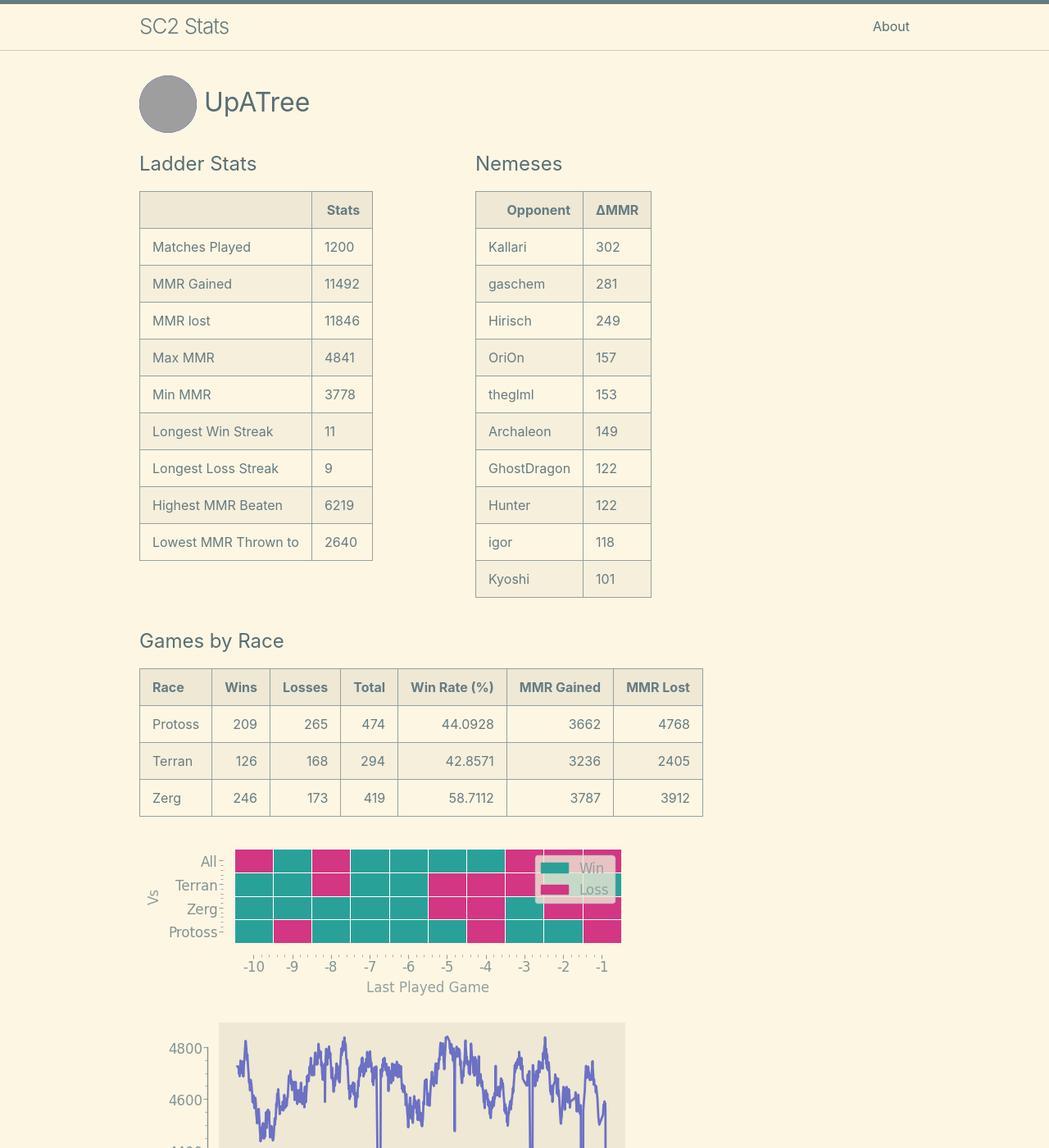
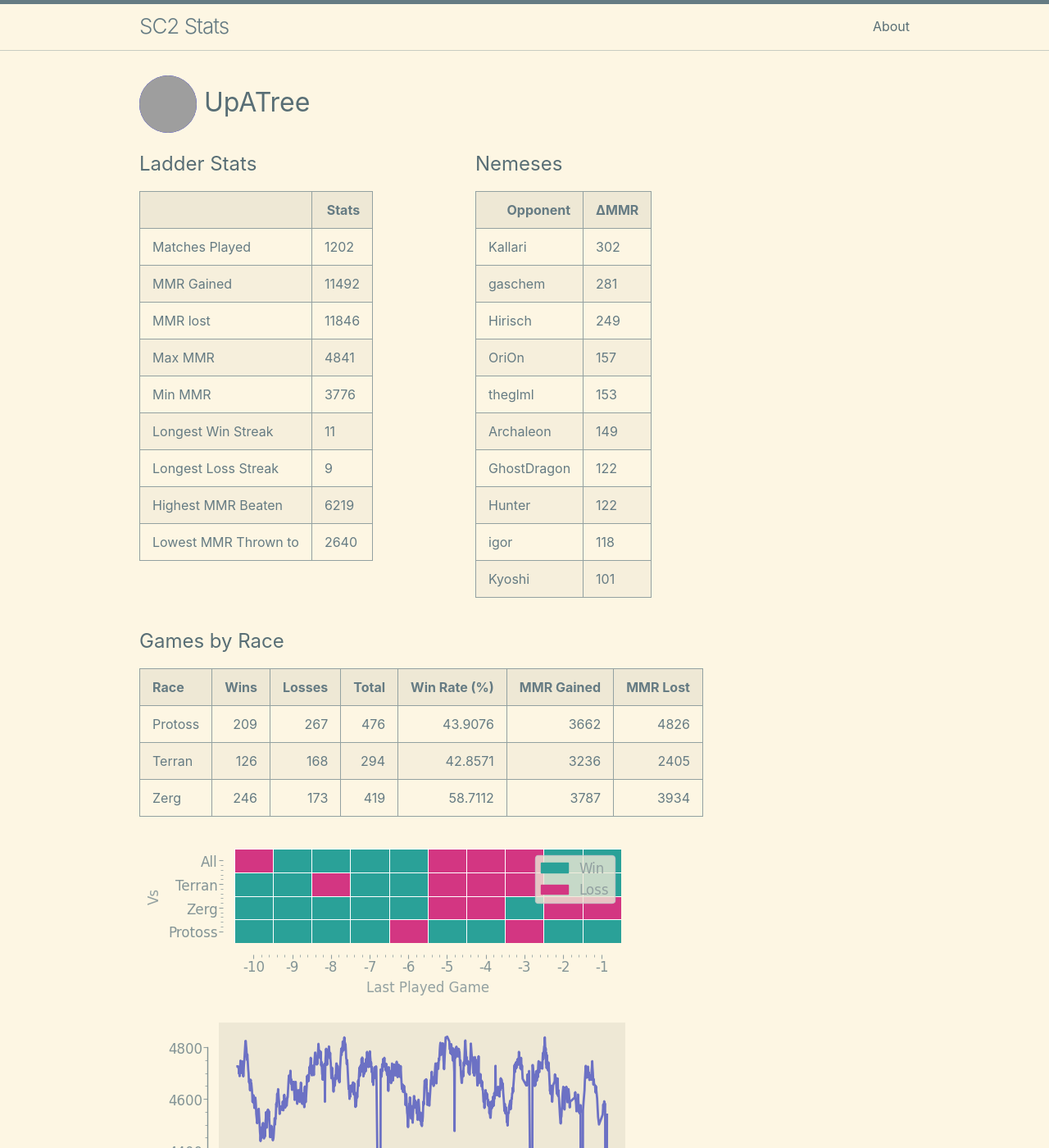
Before and after one commit to kylermurphy/UpATree, a Jekyll site: the page built from docs/index.md, in a window 1280 px wide and 1400 px high. Shown: the whole window at 82% size. Built offline with Jekyll 4.4.1, drawn with Linux system fonts in a browser that asks for light colours; grey boxes are pictures that could not be loaded.

Commit message:
running on push

```diff
--- a/docs/index.md
+++ b/docs/index.md
@@ -18,7 +18,7 @@ layout: home
   <tbody>
     <tr>
       <td>Matches Played</td>
-      <td>1200</td>
+      <td>1202</td>
     </tr>
     <tr>
       <td>MMR Gained</td>
@@ -34,7 +34,7 @@ layout: home
     </tr>
     <tr>
       <td>Min MMR</td>
-      <td>3778</td>
+      <td>3776</td>
     </tr>
     <tr>
       <td>Longest Win Streak</td>
@@ -114,9 +114,9 @@ layout: home
 
 | Race    |   Wins |   Losses |   Total |   Win Rate (%) |   MMR Gained |   MMR Lost |
 |:--------|-------:|---------:|--------:|---------------:|-------------:|-----------:|
-| Protoss |    209 |      265 |     474 |        44.0928 |         3662 |       4768 |
+| Protoss |    209 |      267 |     476 |        43.9076 |         3662 |       4826 |
 | Terran  |    126 |      168 |     294 |        42.8571 |         3236 |       2405 |
-| Zerg    |    246 |      173 |     419 |        58.7112 |         3787 |       3912 |
+| Zerg    |    246 |      173 |     419 |        58.7112 |         3787 |       3934 |
 
 ![Games by Race](./assets/gm_hist.png)
 
--- a/log.txt
+++ b/log.txt
@@ -437,3 +437,4 @@ Writing a log file 2025-03-12 22:48:01.
 Writing a log file 2025-03-12 23:22:15.
 Writing a log file 2025-03-12 23:47:59.
 Writing a log file 2025-03-13 16:30:21.
+Writing a log file 2025-03-13 16:54:28.
```
Also changed, not shown: docs/assets/MMR.png, docs/assets/daily.png, docs/assets/gm_hist.png, docs/assets/r_wrt.png, 1 other file.
